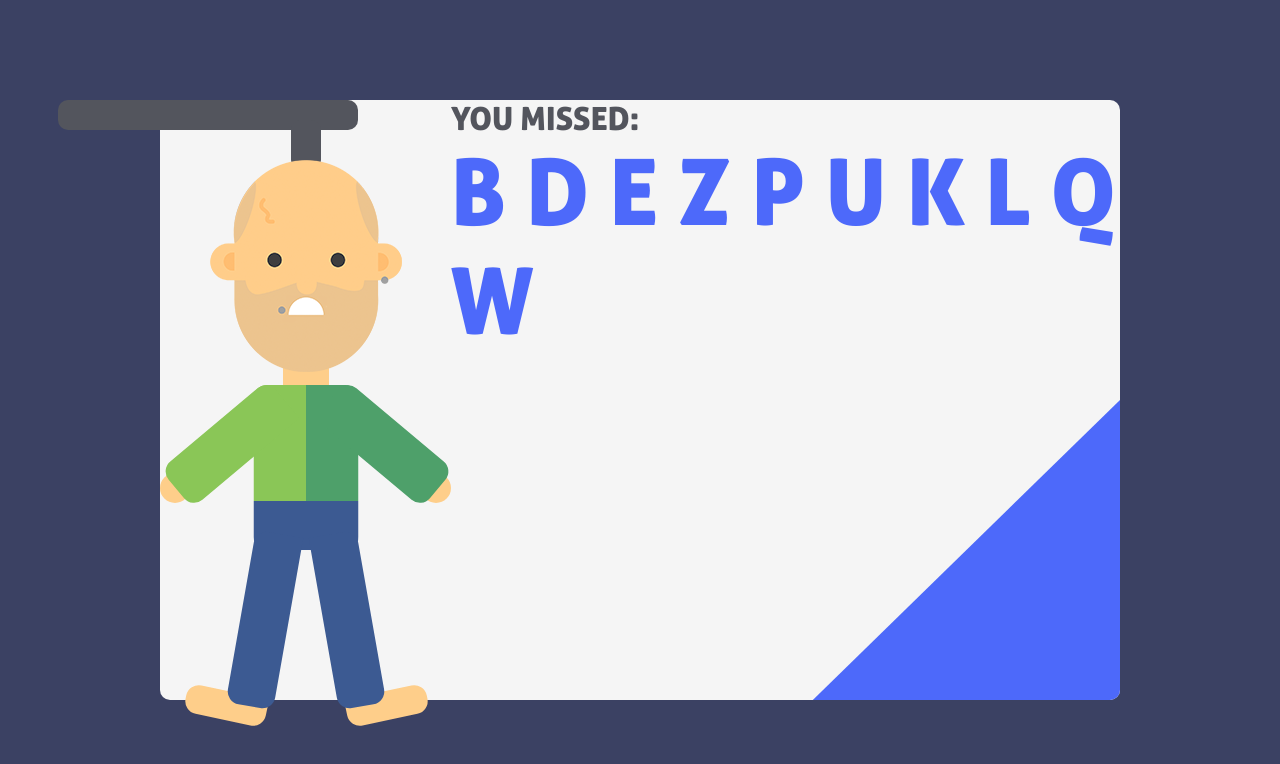
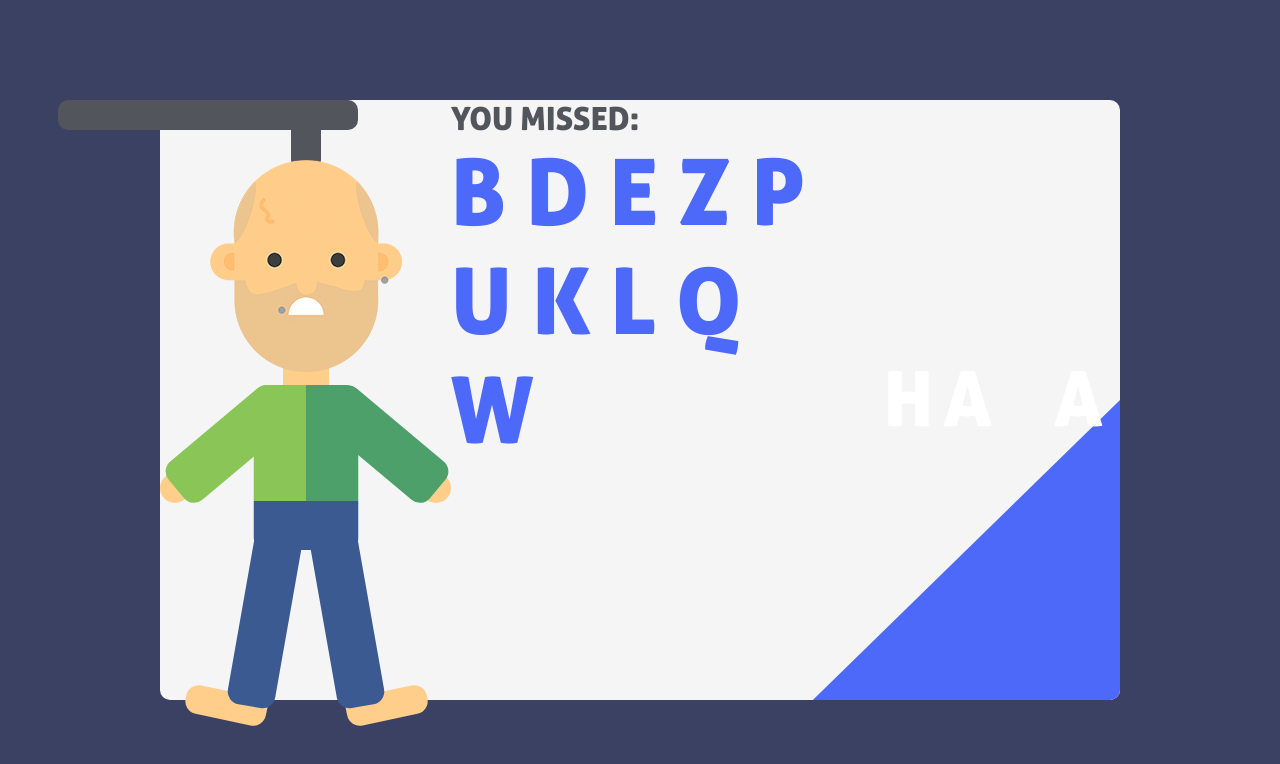
Before and after one commit to sitek94/netguru-hangman-task, a React (Create React App) app: page / in a window 1280 px wide. Shown: the top 764 px of the page. Built offline with nearby package versions, Linux system fonts and the light colour scheme.

Commit message:
create and style letters component

```diff
--- a/src/App.js
+++ b/src/App.js
@@ -1,5 +1,6 @@
 import Folk from 'components/folk';
 import YouMissed from 'components/you-missed';
+import Letters from 'components/letters';
 import Layout from 'components/layout';
 
 const missedLetters = ['B', 'D', 'E', 'Z', 'P', 'U', 'K', 'L', 'Q', 'W'];
@@ -9,6 +10,7 @@ function App() {
     <Layout>
       <Folk />
       <YouMissed missedLetters={missedLetters} />
+      <Letters />
     </Layout>
   );
 }
--- /dev/null
+++ b/src/components/letters.js
@@ -0,0 +1,23 @@
+import './letters.scss';
+
+function Letters() {
+
+  const disabledButtons = Array(4).fill(null);
+
+  return (
+    <div className="letters">
+      {disabledButtons.map((_, i) => (
+        <button key={i} disabled />
+      ))}
+      <button>h</button>
+      <button>a</button>
+      <button />
+      <button />
+      <button />
+      <button>a</button>
+      <button />
+    </div>
+  );
+}
+
+export default Letters;
--- /dev/null
+++ b/src/components/letters.scss
@@ -0,0 +1,26 @@
+.letters {
+  position: relative;
+  grid-column: 1 / span 2;
+  display: grid;
+  grid-template-columns: repeat(11, 1fr);
+  gap: 10px;
+
+  button {
+    font-size: 7.6rem;
+    font-family: 'AllerDisplay';
+    text-transform: uppercase;
+    border: 0;
+    border-radius: 10px;
+    color: var(--white);
+    background-color: rgba(var(--gray-rgb), 0.98);
+
+    &:disabled {
+      opacity: 0.3;
+      background-color: rgba(var(--gray-rgb), 0.3);
+    }
+
+    &:focus {
+      outline-offset: -2px;
+    }
+  }
+}
```
